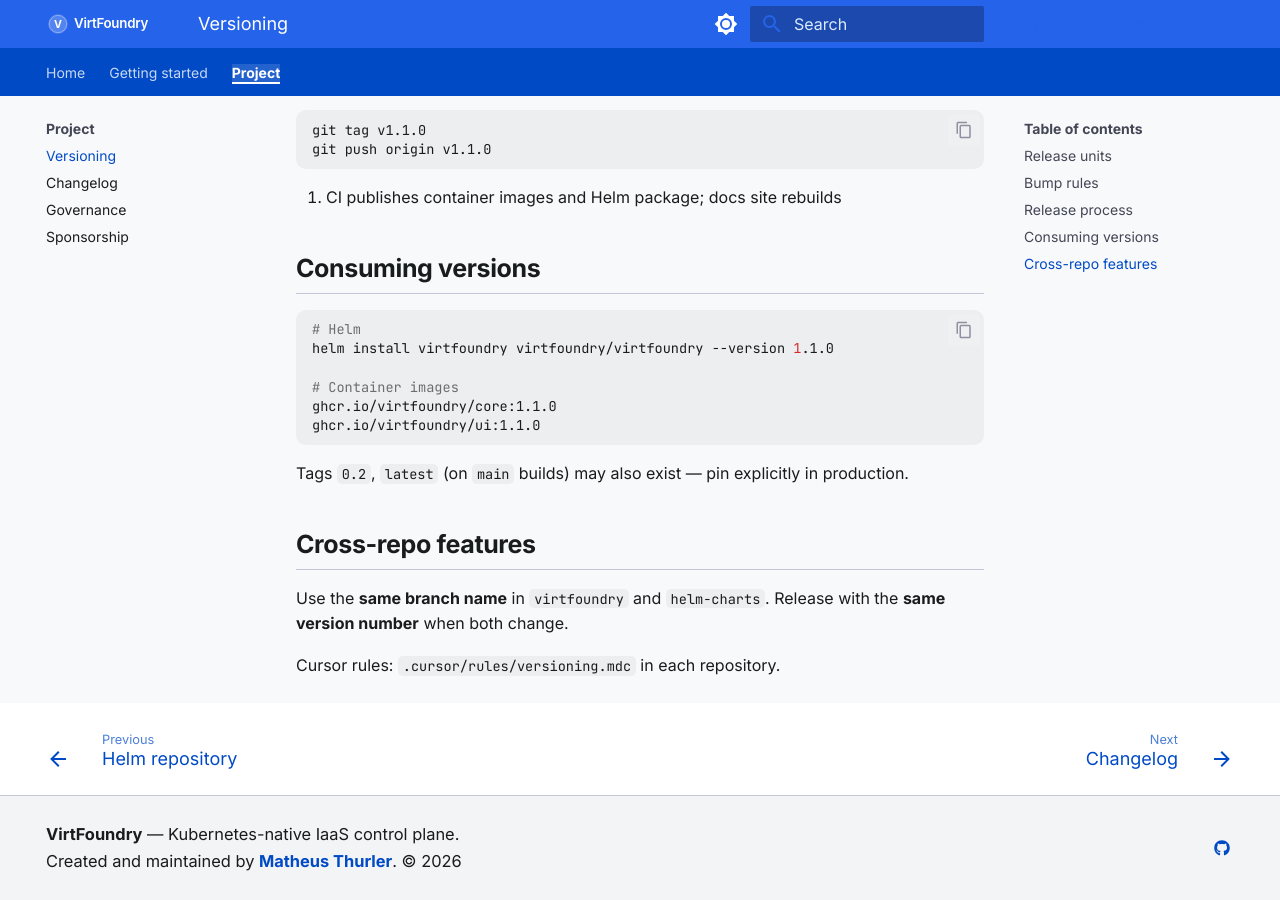
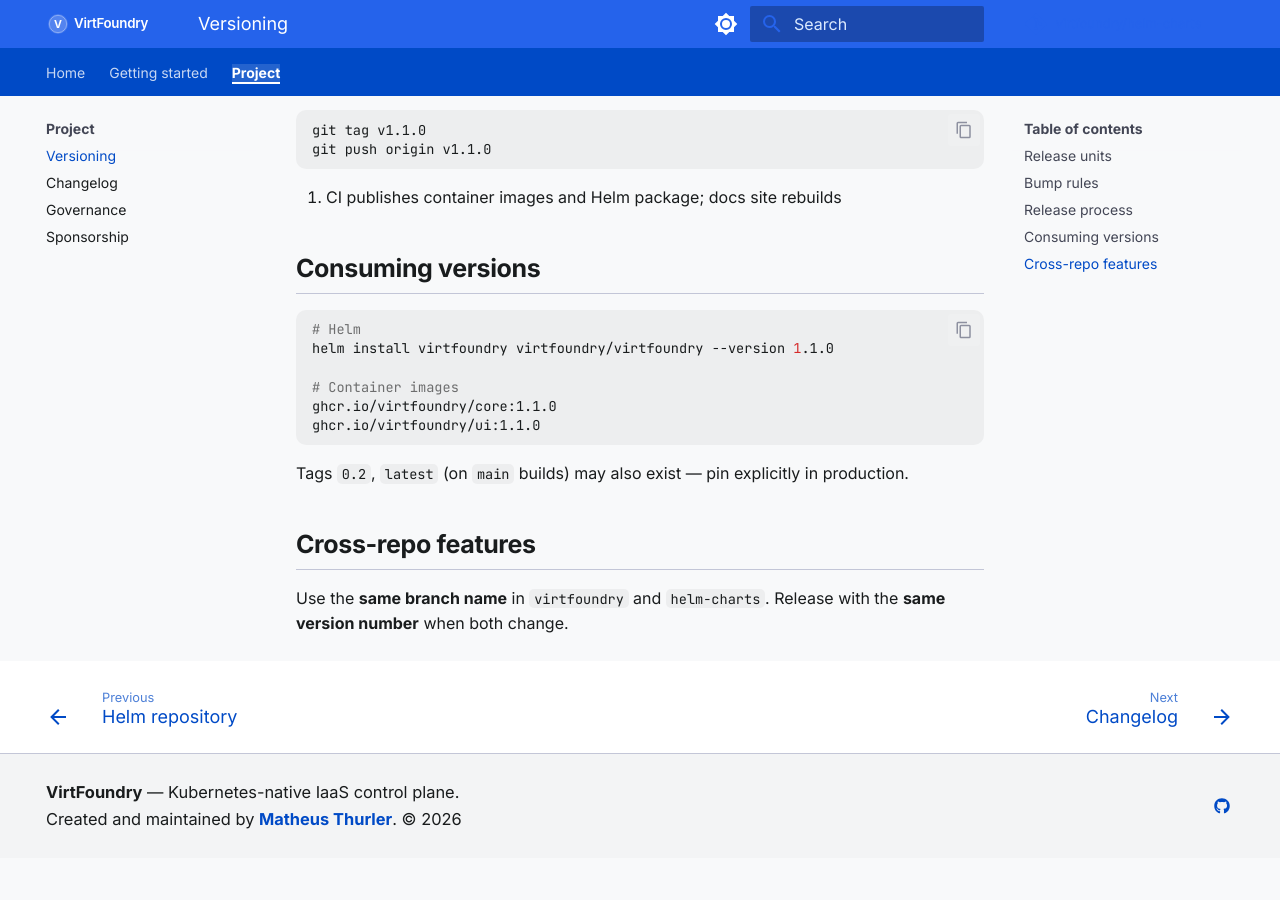
Before and after one commit to virtfoundry/helm-charts, an MkDocs documentation site: the page built from docs/project/versioning.md, in a window 1280 px wide and 900 px high, scrolled down 1439 px. Built offline with MkDocs 1.6.1 and Material for MkDocs 9.7.7, drawn with Linux system fonts in a browser that asks for light colours; comment, search, counter and statistics services are not loaded; after the commit the page ends 2297 px from its top, so only the background shows below that.

Commit message:
docs: remove cursor references

```diff
--- a/docs/project/versioning.md
+++ b/docs/project/versioning.md
@@ -53,5 +53,3 @@ Tags `0.2`, `latest` (on `main` builds) may also exist — pin explicitly in pro
 ## Cross-repo features
 
 Use the **same branch name** in `virtfoundry` and `helm-charts`. Release with the **same version number** when both change.
-
-Cursor rules: `.cursor/rules/versioning.mdc` in each repository.
```
Also changed, not shown: docs/project/changelog.md (+0 -1 lines), 1 other file.
